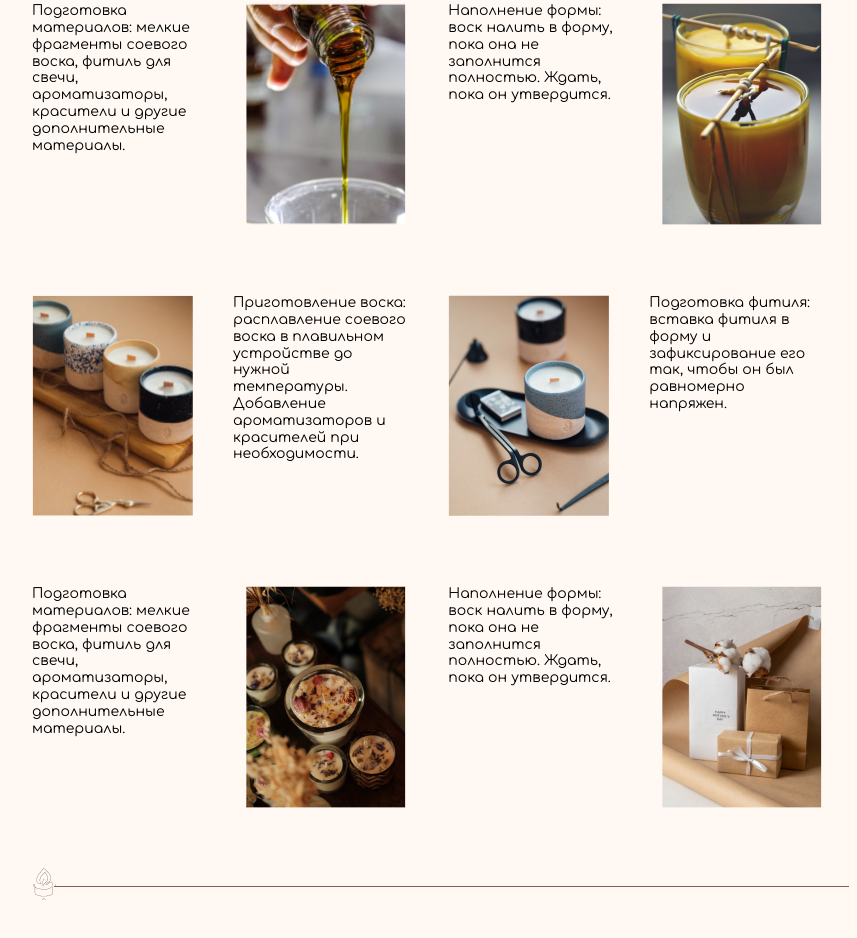
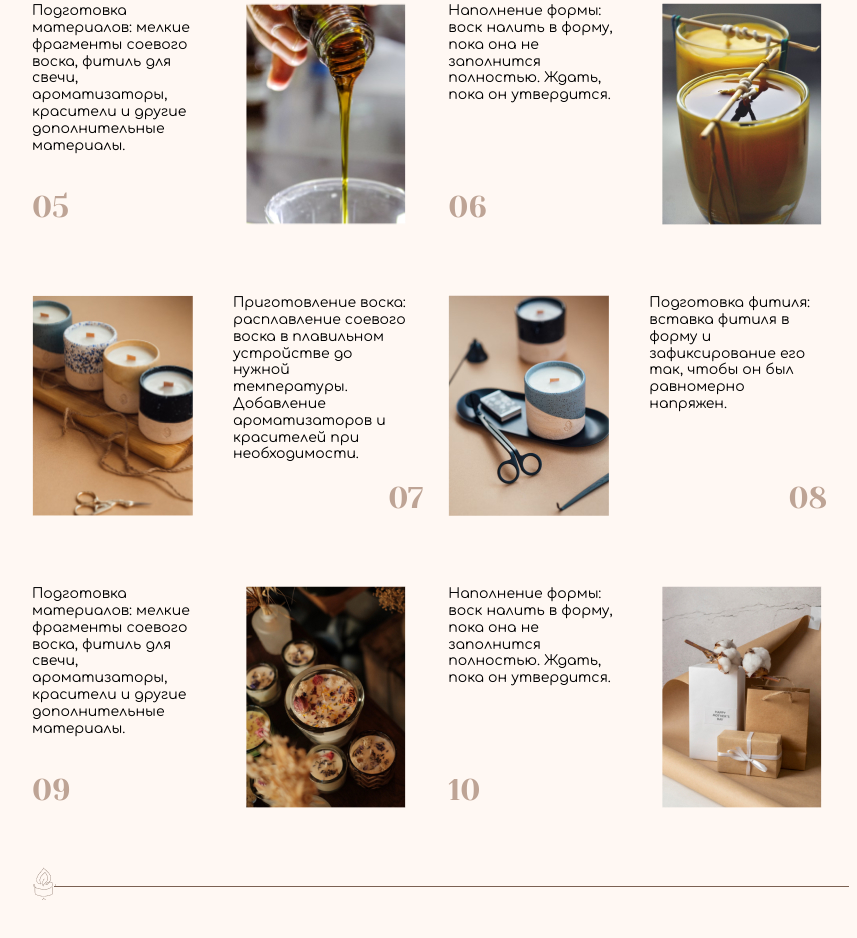
Before and after one commit to Myacorkol/candler, a plain HTML site: page index.html in a window 1280 px wide. Shown: the part 3441-4379 px from the top of the page, without its empty margins (403-1260 px from the left). Drawn offline with Linux system fonts and the light colour scheme.

Commit message:
add products and steps sections

```diff
--- a/css/style.css
+++ b/css/style.css
@@ -243,16 +243,36 @@ body{
     display: grid;
     grid-template-columns: auto auto;
     gap: 70px 25px;
+    padding-bottom: 92px;
     counter-reset: number;
-    padding-bottom: 92px;
 }
 .steps__item{
     display: flex;
     gap: 40px;
     list-style-type: none;
+    position: relative;
+}
+.steps__item::before{
+    counter-increment: number;
+    content: '0' counter(number);
+    font-family: var(--font-secondary);
+    position: absolute;
+    bottom: 0;
+    left: 0;
+    font-size: 30px;
+    color: var(--bdCart-candle);
+
+}
+.steps__item.steps__item--even::before{
+    left: auto;
+    right: 0;
+}
+.steps__item:nth-child(n+10)::before{
+    content: counter(number);
 }
 .steps__item-text{
     flex-basis: 174px;
+    padding-bottom: 40px;
 }
 
 /*footer*/
@@ -278,7 +298,9 @@ body{
 }
 
 
+@media (max-width: 1100px) {
 
+}
 @media (max-width: 1000px) {
     .container{
         padding: 0 20px;
```
